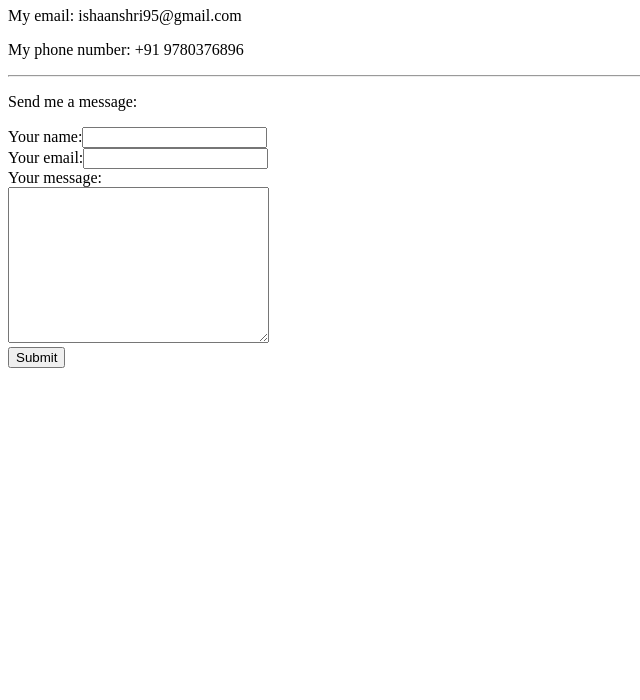
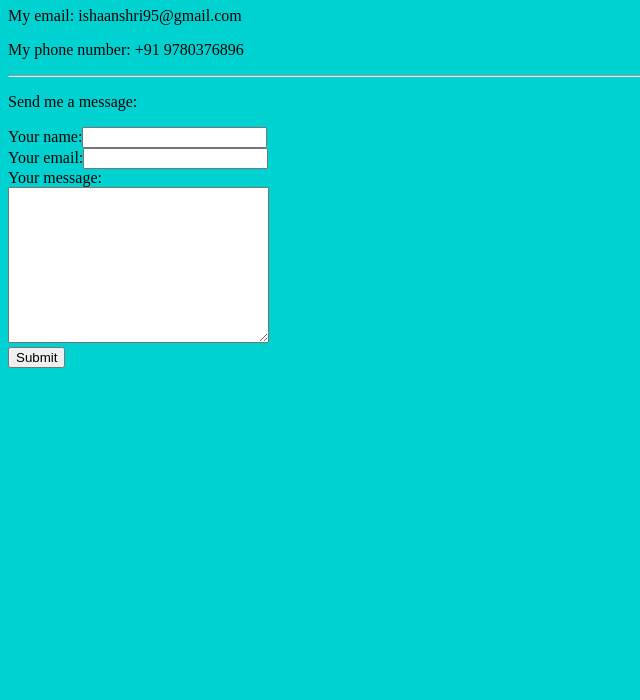
Before and after one commit to shrivastava95/portfolio, a plain HTML site: page docs/contact.html in a window 1280 px wide. Shown: the part 100-800 px from the top of the page, without its empty margins (0-640 px from the left). Drawn offline with Linux system fonts and the light colour scheme.

Commit message:
Update contact.html

```diff
--- a/docs/contact.html
+++ b/docs/contact.html
@@ -4,7 +4,7 @@
     <meta charset="UTF-8">
     <title>Contact me</title>
 </head>
-<body>
+<body style="background-color: #00D2D2">
     <a href='index.html'>⬅Home</a>
     <br />
     <h1>Contact me</h1>
```
